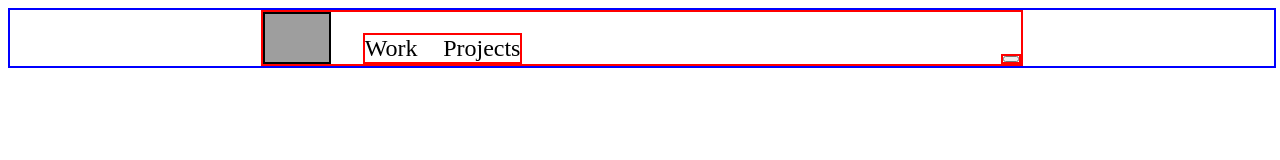
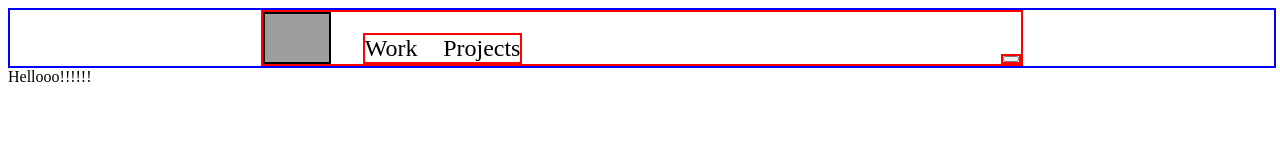
Before and after one commit to HA24RSH/portfolio-v2, a React (Create React App) app: page / in a window 1280 px wide. Shown: the top 160 px of the page. Built offline with nearby package versions, Linux system fonts and the light colour scheme; grey boxes are pictures that could not be loaded.

Commit message:
dev branch check

```diff
--- a/src/pages/home.js
+++ b/src/pages/home.js
@@ -4,6 +4,7 @@ export const Home = () => {
     return (
         <div>
             <Navbar />
+            Hellooo!!!!!!
         </div>
     )
 }
```
